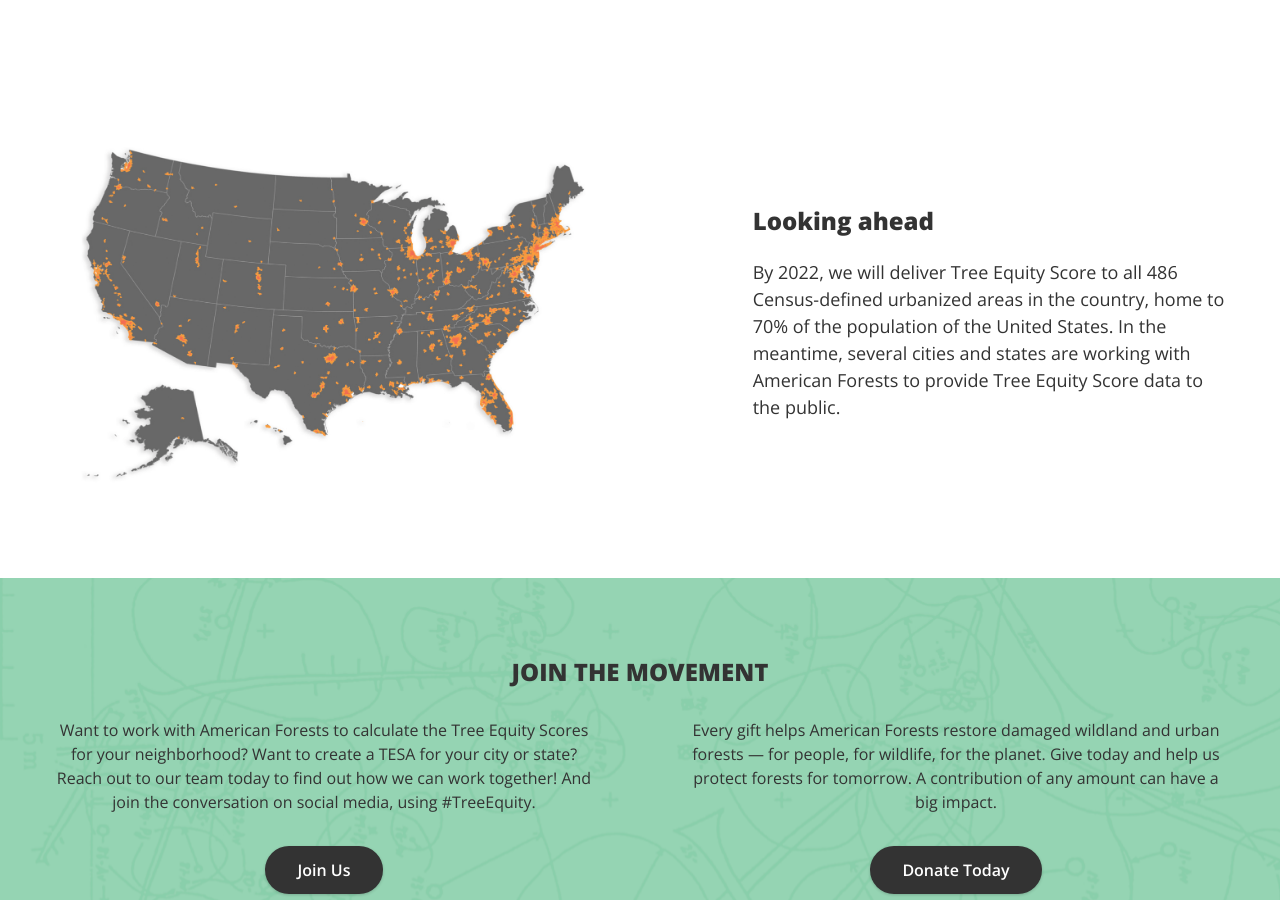
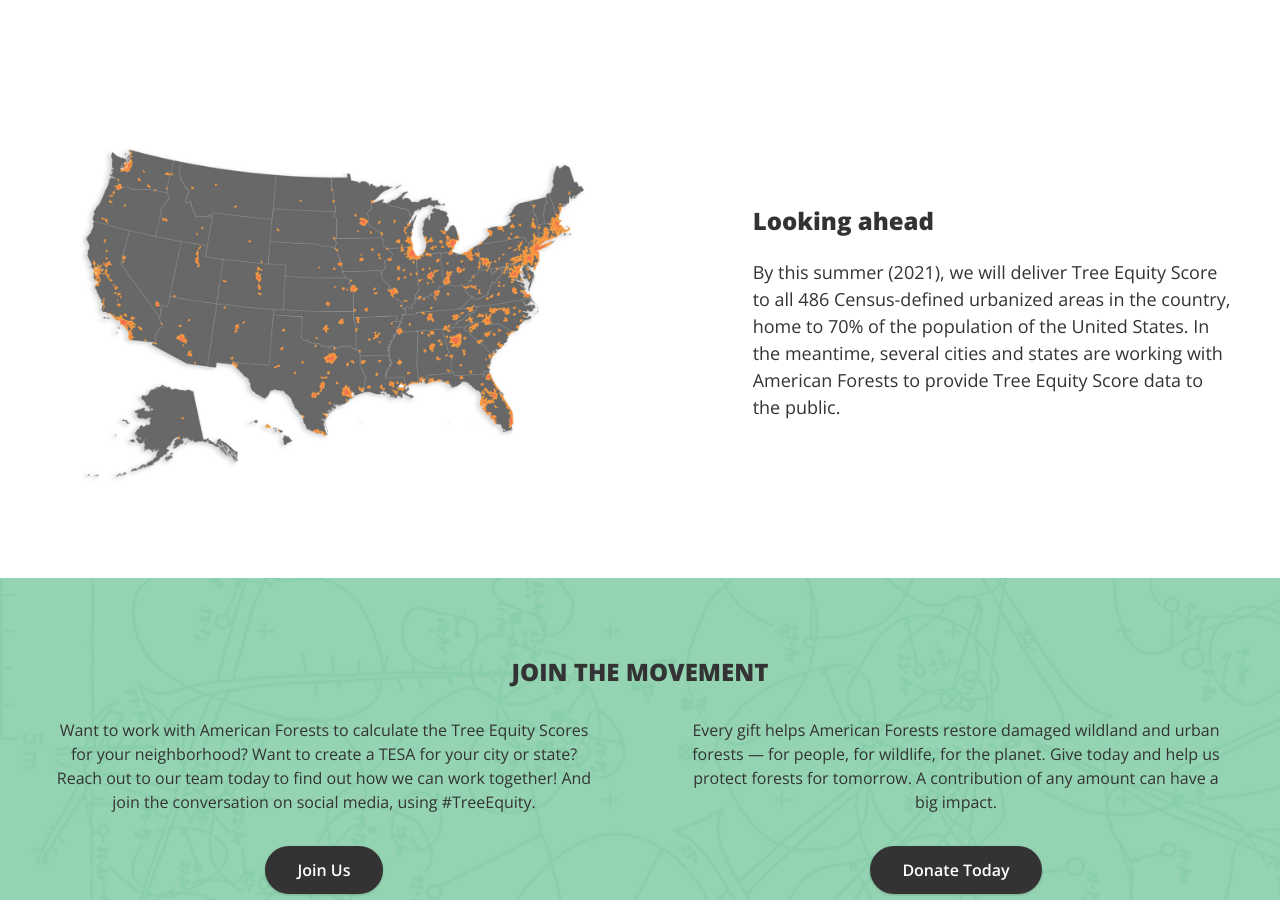
Before and after one commit to American-Forests/TESA-StaticPages, a Jekyll site: the page built from index.html, in a window 1280 px wide and 900 px high, scrolled down 4213 px. Built offline with Jekyll 4.4.1, drawn with Linux system fonts in a browser that asks for light colours.

Commit message:
homepage update

```diff
--- a/index.html
+++ b/index.html
@@ -230,7 +230,7 @@
     <div class="text">
       <h4>Looking ahead</h4>
       <p class="medium">
-        By 2022, we will deliver Tree Equity Score to all 486 Census-defined
+        By this summer (2021), we will deliver Tree Equity Score to all 486 Census-defined
         urbanized areas in the country, home to 70% of the population of the
         United States. In the meantime, several cities and states are working
         with American Forests to provide Tree Equity Score data to the public.
```
